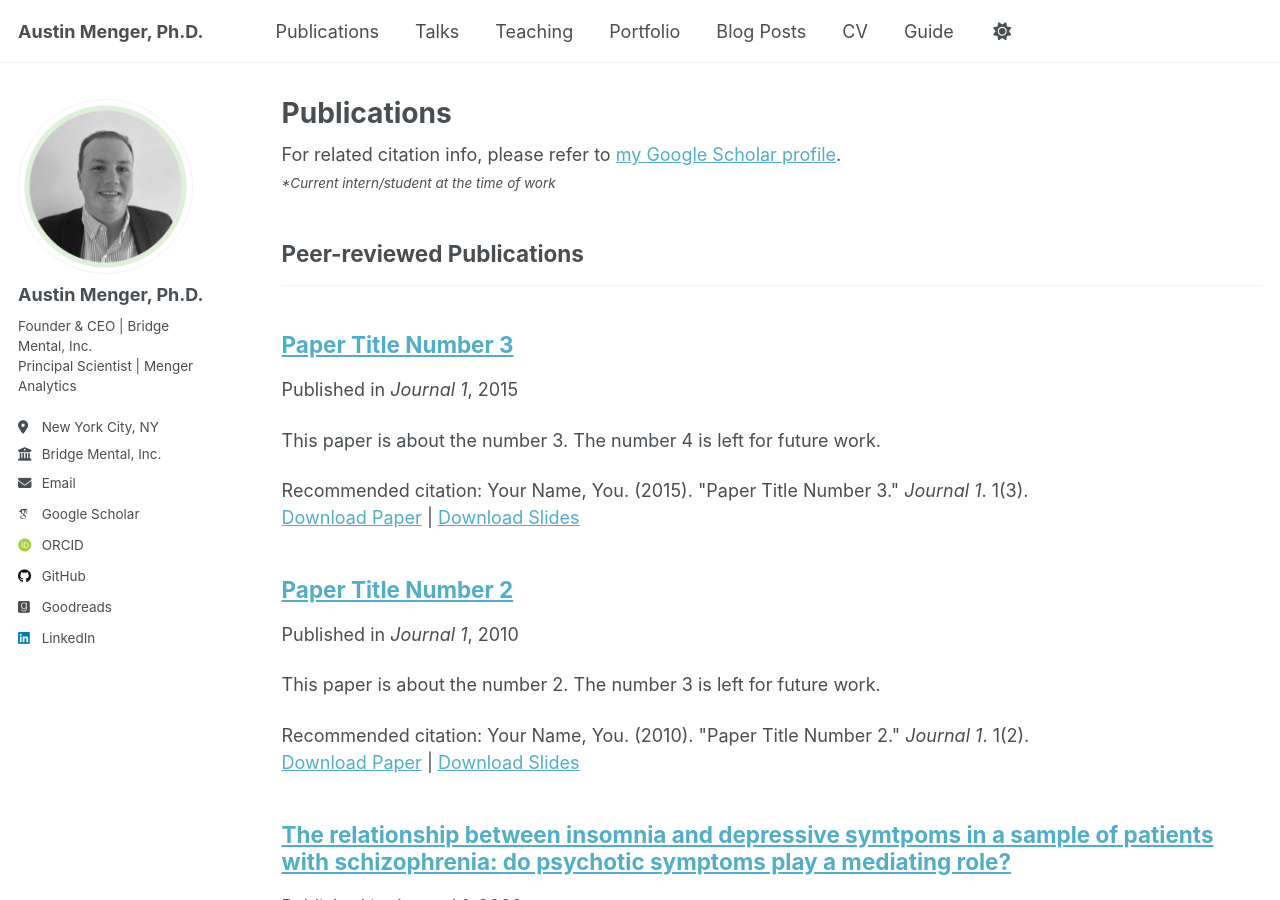
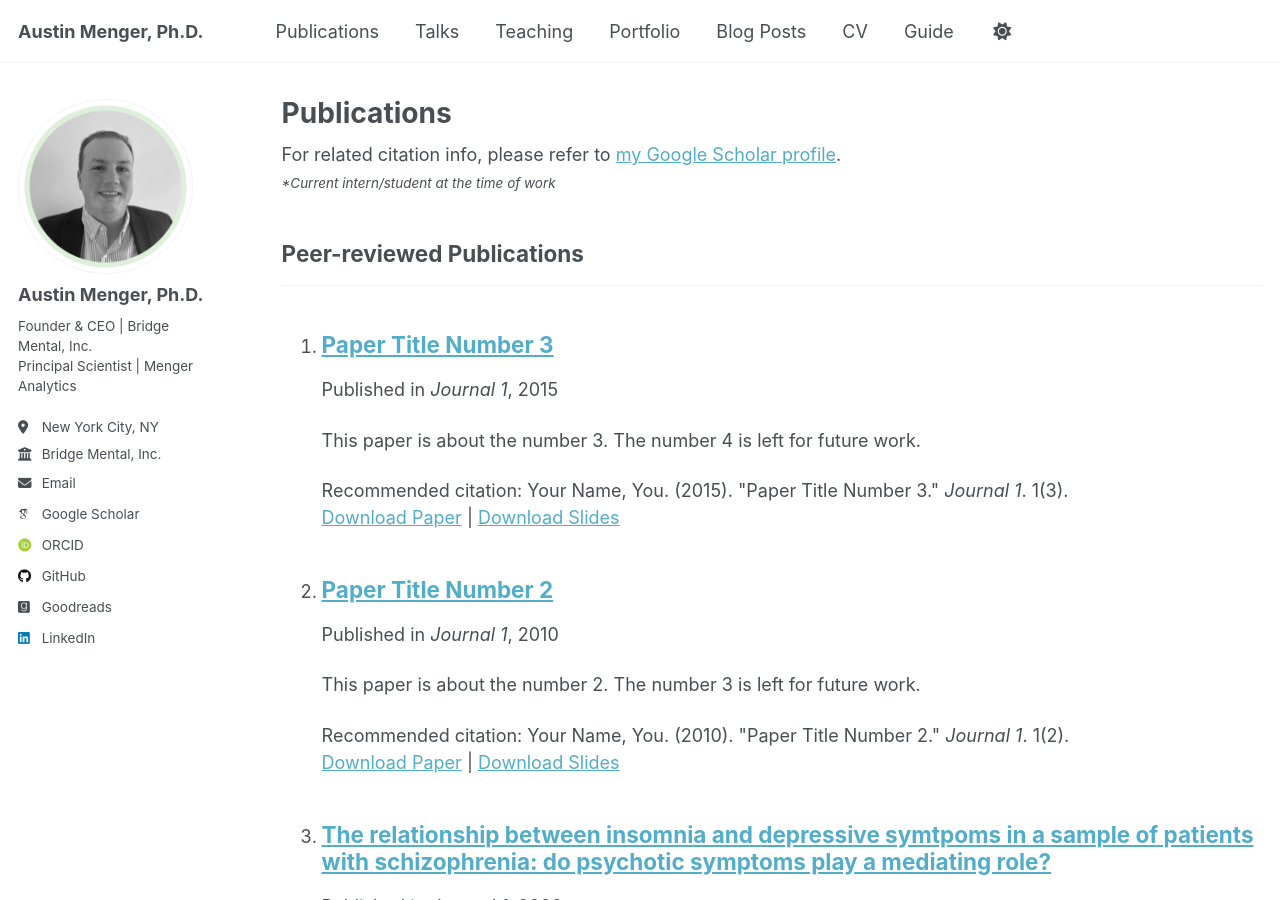
Before and after one commit to austinmenger/austinmenger.github.io, a Jekyll site: the page built from _pages/publications.html, in a window 1280 px wide and 900 px high. Built offline with Jekyll 4.4.1, drawn with Linux system fonts in a browser that asks for light colours; some web fonts are replaced.

Commit message:
Update publications.html

```diff
--- a/_pages/publications.html
+++ b/_pages/publications.html
@@ -15,6 +15,43 @@ author_profile: true
 <!-- New style rendering if publication categories are defined -->
 {% if site.publication_category %}
   {% for category in site.publication_category  %}
+    <!-- {% assign title_shown = false %}
+    {% for post in site.publications reversed %}
+      {% if post.category != category[0] %}
+        {% continue %}
+      {% endif %}
+      {% unless title_shown %}
+        <h2>{{ category[1].title }}</h2><hr />
+        {% assign title_shown = true %}
+      {% endunless %}
+      {% include archive-single.html %}
+    {% endfor %} -->
+{% assign title_shown = false %}
+{% assign counter = 0 %}
+{% for post in site.publications reversed %}
+  {% if post.category != category[0] %}
+    {% continue %}
+  {% endif %}
+  {% unless title_shown %}
+    <h2>{{ category[1].title }}</h2><hr />
+    <ol>
+    {% assign title_shown = true %}
+  {% endunless %}
+    <li>{% include archive-single.html %}</li>
+{% endfor %}
+{% if title_shown %}
+  </ol>
+{% endif %}
+  {% endfor %}
+{% else %}
+  {% for post in site.publications reversed %}
+    {% include archive-single.html %}
+  {% endfor %}
+{% endif %}
+
+<!-- New style rendering if publication categories are defined -->
+<!-- {% if site.publication_category %}
+  {% for category in site.publication_category  %}
     {% assign title_shown = false %}
     {% for post in site.publications reversed %}
       {% if post.category != category[0] %}
@@ -31,4 +68,4 @@ author_profile: true
   {% for post in site.publications reversed %}
     {% include archive-single.html %}
   {% endfor %}
-{% endif %}
+{% endif %} -->
```
